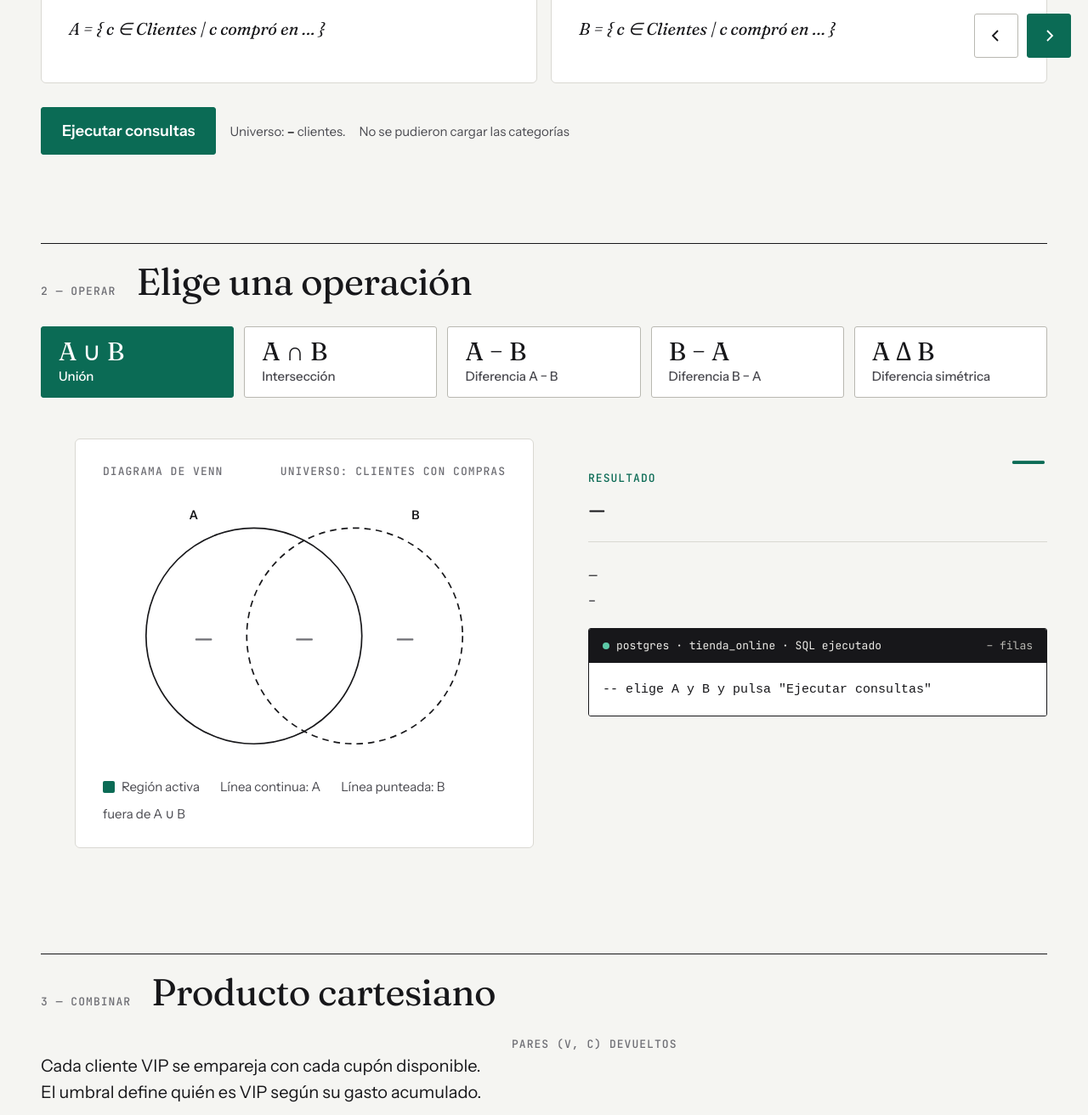
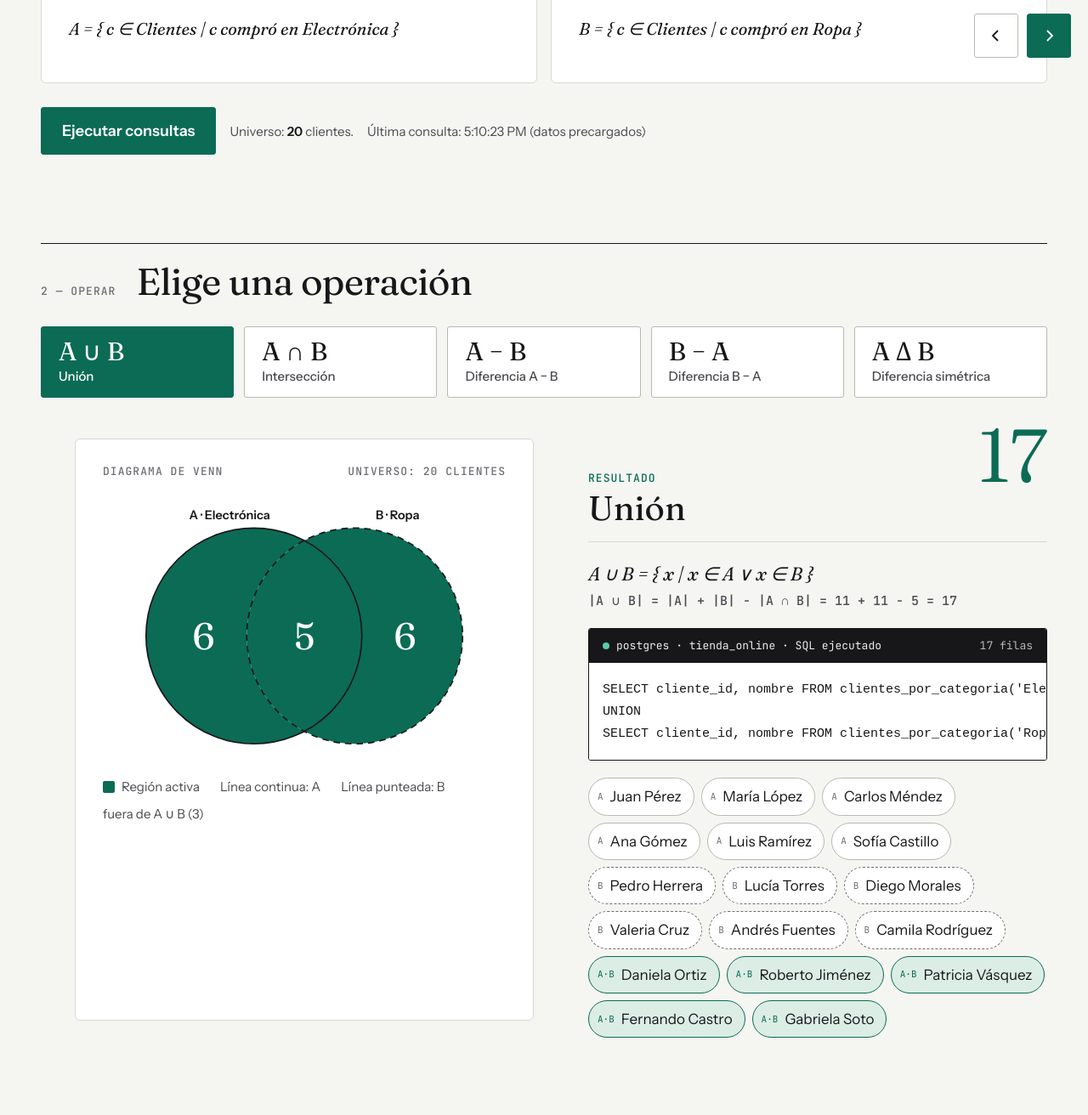
Before and after one commit to oalfaro2019377/algebra-lineal, a website: page seccion1-teoria-conjuntos/app/public/seccion1.html in a window 1280 px wide. Shown: the part 712-2024 px from the top of the page at 85% size. Drawn offline with Linux system fonts and the light colour scheme; no server answers.

Commit message:
Sección 1 funciona en GitHub Pages con datos precargados de respaldo
Antes, toda la Sección 1 dependía de /api/* (Express + PostgreSQL),
así que en Pages (hosting estático) no cargaba nada — ni categorías,
ni las operaciones de conjuntos, ni el producto cartesiano.

Cada fetch ahora intenta primero la ruta en vivo (igual que siempre
en local, sin cambios ahí) y, si falla, calcula el mismo resultado en
el navegador a partir de data/seccion1-fallback.json — un volcado real
de la base (3 categorías, 20 clientes, montos y cupones reales, no
datos inventados), replicando en JS la misma lógica de UNION/
INTERSECT/EXCEPT y el filtro VIP + CROSS JOIN que hace Postgres.
Verificado que da exactamente los mismos números que la API en vivo.

La insignia "PostgreSQL · en vivo" cambia a "Datos precargados · sin
conexión" cuando se usa el respaldo, para no aparentar una consulta
en vivo que no está ocurriendo.

Co-Authored-By: Claude Sonnet 5 <noreply@anthropic.com>

```diff
--- /dev/null
+++ b/seccion1-teoria-conjuntos/app/public/data/seccion1-fallback.json
@@ -0,0 +1,333 @@
+{
+  "categorias": [
+    {
+      "categoria_id": 1,
+      "nombre": "Electrónica"
+    },
+    {
+      "categoria_id": 3,
+      "nombre": "Hogar"
+    },
+    {
+      "categoria_id": 2,
+      "nombre": "Ropa"
+    }
+  ],
+  "universo": {
+    "total": 20,
+    "clientes": [
+      {
+        "cliente_id": 1,
+        "nombre": "Juan Pérez"
+      },
+      {
+        "cliente_id": 2,
+        "nombre": "María López"
+      },
+      {
+        "cliente_id": 3,
+        "nombre": "Carlos Méndez"
+      },
+      {
+        "cliente_id": 4,
+        "nombre": "Ana Gómez"
+      },
+      {
+        "cliente_id": 5,
+        "nombre": "Luis Ramírez"
+      },
+      {
+        "cliente_id": 6,
+        "nombre": "Sofía Castillo"
+      },
+      {
+        "cliente_id": 7,
+        "nombre": "Pedro Herrera"
+      },
+      {
+        "cliente_id": 8,
+        "nombre": "Lucía Torres"
+      },
+      {
+        "cliente_id": 9,
+        "nombre": "Diego Morales"
+      },
+      {
+        "cliente_id": 10,
+        "nombre": "Valeria Cruz"
+      },
+      {
+        "cliente_id": 11,
+        "nombre": "Andrés Fuentes"
+      },
+      {
+        "cliente_id": 12,
+        "nombre": "Camila Rodríguez"
+      },
+      {
+        "cliente_id": 13,
+        "nombre": "Daniela Ortiz"
+      },
+      {
+        "cliente_id": 14,
+        "nombre": "Roberto Jiménez"
+      },
+      {
+        "cliente_id": 15,
+        "nombre": "Patricia Vásquez"
+      },
+      {
+        "cliente_id": 16,
+        "nombre": "Fernando Castro"
+      },
+      {
+        "cliente_id": 17,
+        "nombre": "Gabriela Soto"
+      },
+      {
+        "cliente_id": 18,
+        "nombre": "Mariana Luna"
+      },
+      {
+        "cliente_id": 19,
+        "nombre": "Jorge Paredes"
+      },
+      {
+        "cliente_id": 20,
+        "nombre": "Isabel Rojas"
+      }
+    ]
+  },
+  "clientesPorCategoria": {
+    "Electrónica": [
+      {
+        "cliente_id": 1,
+        "nombre": "Juan Pérez"
+      },
+      {
+        "cliente_id": 2,
+        "nombre": "María López"
+      },
+      {
+        "cliente_id": 3,
+        "nombre": "Carlos Méndez"
+      },
+      {
+        "cliente_id": 4,
+        "nombre": "Ana Gómez"
+      },
+      {
+        "cliente_id": 5,
+        "nombre": "Luis Ramírez"
+      },
+      {
+        "cliente_id": 6,
+        "nombre": "Sofía Castillo"
+      },
+      {
+        "cliente_id": 13,
+        "nombre": "Daniela Ortiz"
+      },
+      {
+        "cliente_id": 14,
+        "nombre": "Roberto Jiménez"
+      },
+      {
+        "cliente_id": 15,
+        "nombre": "Patricia Vásquez"
+      },
+      {
+        "cliente_id": 16,
+        "nombre": "Fernando Castro"
+      },
+      {
+        "cliente_id": 17,
+        "nombre": "Gabriela Soto"
+      }
+    ],
+    "Ropa": [
+      {
+        "cliente_id": 7,
+        "nombre": "Pedro Herrera"
+      },
+      {
+        "cliente_id": 8,
+        "nombre": "Lucía Torres"
+      },
+      {
+        "cliente_id": 9,
+        "nombre": "Diego Morales"
+      },
+      {
+        "cliente_id": 10,
+        "nombre": "Valeria Cruz"
+      },
+      {
+        "cliente_id": 11,
+        "nombre": "Andrés Fuentes"
+      },
+      {
+        "cliente_id": 12,
+        "nombre": "Camila Rodríguez"
+      },
+      {
+        "cliente_id": 13,
+        "nombre": "Daniela Ortiz"
+      },
+      {
+        "cliente_id": 14,
+        "nombre": "Roberto Jiménez"
+      },
+      {
+        "cliente_id": 15,
+        "nombre": "Patricia Vásquez"
+      },
+      {
+        "cliente_id": 16,
+        "nombre": "Fernando Castro"
+      },
+      {
+        "cliente_id": 17,
+        "nombre": "Gabriela Soto"
+      }
+    ],
+    "Hogar": [
+      {
+        "cliente_id": 18,
+        "nombre": "Mariana Luna"
+      },
+      {
+        "cliente_id": 19,
+        "nombre": "Jorge Paredes"
+      },
+      {
+        "cliente_id": 20,
+        "nombre": "Isabel Rojas"
+      }
+    ]
+  },
+  "gastoClientes": [
+    {
+      "cliente_id": 1,
+      "nombre": "Juan Pérez",
+      "gasto_total": 900.0
+    },
+    {
+      "cliente_id": 2,
+      "nombre": "María López",
+      "gasto_total": 470.0
+    },
+    {
+      "cliente_id": 3,
+      "nombre": "Carlos Méndez",
+      "gasto_total": 1420.0
+    },
+    {
+      "cliente_id": 4,
+      "nombre": "Ana Gómez",
+      "gasto_total": 560.0
+    },
+    {
+      "cliente_id": 5,
+      "nombre": "Luis Ramírez",
+      "gasto_total": 1340.0
+    },
+    {
+      "cliente_id": 6,
+      "nombre": "Sofía Castillo",
+      "gasto_total": 1510.0
+    },
+    {
+      "cliente_id": 7,
+      "nombre": "Pedro Herrera",
+      "gasto_total": 400.0
+    },
+    {
+      "cliente_id": 8,
+      "nombre": "Lucía Torres",
+      "gasto_total": 870.0
+    },
+    {
+      "cliente_id": 9,
+      "nombre": "Diego Morales",
+      "gasto_total": 470.0
+    },
+    {
+      "cliente_id": 10,
+      "nombre": "Valeria Cruz",
+      "gasto_total": 850.0
+    },
+    {
+      "cliente_id": 11,
+      "nombre": "Andrés Fuentes",
+      "gasto_total": 1290.0
+    },
+    {
+      "cliente_id": 12,
+      "nombre": "Camila Rodríguez",
+      "gasto_total": 1700.0
+    },
+    {
+      "cliente_id": 13,
+      "nombre": "Daniela Ortiz",
+      "gasto_total": 630.0
+    },
+    {
+      "cliente_id": 14,
+      "nombre": "Roberto Jiménez",
+      "gasto_total": 1100.0
+    },
+    {
+      "cliente_id": 15,
+      "nombre": "Patricia Vásquez",
+      "gasto_total": 1070.0
+    },
+    {
+      "cliente_id": 16,
+      "nombre": "Fernando Castro",
+      "gasto_total": 530.0
+    },
+    {
+      "cliente_id": 17,
+      "nombre": "Gabriela Soto",
+      "gasto_total": 1730.0
+    },
+    {
+      "cliente_id": 18,
+      "nombre": "Mariana Luna",
+      "gasto_total": 280.0
+    },
+    {
+      "cliente_id": 19,
+      "nombre": "Jorge Paredes",
+      "gasto_total": 245.0
+    },
+    {
+      "cliente_id": 20,
+      "nombre": "Isabel Rojas",
+      "gasto_total": 375.0
+    }
+  ],
+  "cupones": [
+    {
+      "cupon_id": 1,
+      "codigo": "DESC10",
+      "descripcion": "10% de descuento en la próxima compra"
+    },
+    {
+      "cupon_id": 2,
+      "codigo": "DESC20-ELEC",
+      "descripcion": "20% de descuento en categoría Electrónica"
+    },
+    {
+      "cupon_id": 3,
+      "codigo": "ENVIOGRATIS",
+      "descripcion": "Envío gratis en el siguiente pedido"
+    },
+    {
+      "cupon_id": 4,
+      "codigo": "REGALO2X1",
+      "descripcion": "Promoción 2x1 en accesorios seleccionados"
+    }
+  ]
+}
--- a/seccion1-teoria-conjuntos/app/public/seccion1.html
+++ b/seccion1-teoria-conjuntos/app/public/seccion1.html
@@ -278,21 +278,127 @@
     }
   }
 
+  // ---------------------------------------------------------------
+  // Respaldo sin servidor: en GitHub Pages no hay Express ni Postgres,
+  // así que /api/* siempre da 404. Cada fetchX intenta primero la ruta
+  // en vivo (como siempre, en local); si falla, calcula el mismo
+  // resultado en el navegador a partir de data/seccion1-fallback.json
+  // — un volcado real de la base (3 categorías, 20 clientes), no datos
+  // inventados. El insignia "PostgreSQL · en vivo" avisa cuál modo
+  // está activo.
+  let usingFallback = false;
+  let fallbackPromise = null;
+  function loadFallback(){
+    if(!fallbackPromise){
+      fallbackPromise = fetch('data/seccion1-fallback.json').then(res=>{
+        if(!res.ok) throw new Error('No se pudo cargar el respaldo de datos');
+        return res.json();
+      });
+    }
+    return fallbackPromise;
+  }
+  function markOffline(){
+    if(usingFallback) return;
+    usingFallback = true;
+    const badge = document.getElementById('liveBadge');
+    badge.classList.add('is-offline');
+    badge.innerHTML = '<span class="dot" id="liveDot"></span>Datos precargados · sin conexión';
+  }
+
+  function byClienteId(arr){ return [...arr].sort((x,y)=>x.cliente_id-y.cliente_id); }
+
+  function fmtSqlClient(catA, catB){
+    return {
+      union: `SELECT cliente_id, nombre FROM clientes_por_categoria('${catA}')\nUNION\nSELECT cliente_id, nombre FROM clientes_por_categoria('${catB}');`,
+      interseccion: `SELECT cliente_id, nombre FROM clientes_por_categoria('${catA}')\nINTERSECT\nSELECT cliente_id, nombre FROM clientes_por_categoria('${catB}');`,
+      diferenciaAB: `SELECT cliente_id, nombre FROM clientes_por_categoria('${catA}')\nEXCEPT\nSELECT cliente_id, nombre FROM clientes_por_categoria('${catB}');`,
+      diferenciaBA: `SELECT cliente_id, nombre FROM clientes_por_categoria('${catB}')\nEXCEPT\nSELECT cliente_id, nombre FROM clientes_por_categoria('${catA}');`,
+      diferenciaSimetrica: `(SELECT cliente_id, nombre FROM clientes_por_categoria('${catA}')\n EXCEPT\n SELECT cliente_id, nombre FROM clientes_por_categoria('${catB}'))\nUNION\n(SELECT cliente_id, nombre FROM clientes_por_categoria('${catB}')\n EXCEPT\n SELECT cliente_id, nombre FROM clientes_por_categoria('${catA}'));`,
+    };
+  }
+
+  // Replica en JS lo que hacen UNION/INTERSECT/EXCEPT sobre las listas
+  // de clientes por categoría — mismos resultados que el backend,
+  // calculados con los datos ya traídos en vez de una consulta nueva.
+  function computeConjuntos(fallback, catA, catB){
+    const a = byClienteId(fallback.clientesPorCategoria[catA] || []);
+    const b = byClienteId(fallback.clientesPorCategoria[catB] || []);
+    const idsA = new Set(a.map(c=>c.cliente_id));
+    const idsB = new Set(b.map(c=>c.cliente_id));
+    const byId = new Map([...a, ...b].map(c=>[c.cliente_id, c]));
+    const union = byClienteId([...new Set([...idsA, ...idsB])].map(id=>byId.get(id)));
+    const interseccion = byClienteId(a.filter(c=>idsB.has(c.cliente_id)));
+    const diferenciaAB = byClienteId(a.filter(c=>!idsB.has(c.cliente_id)));
+    const diferenciaBA = byClienteId(b.filter(c=>!idsA.has(c.cliente_id)));
+    const diferenciaSimetrica = byClienteId([...diferenciaAB, ...diferenciaBA]);
+    return {
+      catA, catB, a, b, union, interseccion, diferenciaAB, diferenciaBA, diferenciaSimetrica,
+      totalClientes: fallback.universo.total,
+      sql: fmtSqlClient(catA, catB),
+    };
+  }
+
+  // Replica el filtro VIP (HAVING gasto_total > umbral) + CROSS JOIN
+  // con cupones, con el mismo orden que usa el backend.
+  function computeCartesiano(fallback, minGasto){
+    const vip = fallback.gastoClientes
+      .filter(c => c.gasto_total > minGasto)
+      .sort((x,y)=> y.gasto_total - x.gasto_total || x.cliente_id - y.cliente_id);
+    const cupones = [...fallback.cupones].sort((x,y)=>x.cupon_id-y.cupon_id);
+    const vipByCliente = byClienteId(vip);
+    const pares = [];
+    vipByCliente.forEach(v=>{
+      cupones.forEach(cu=>{
+        pares.push({ cliente_id: v.cliente_id, nombre: v.nombre, gasto_total: v.gasto_total, cupon_id: cu.cupon_id, codigo: cu.codigo });
+      });
+    });
+    return {
+      minGasto, vip, cupones, pares,
+      sql: `SELECT v.cliente_id, v.nombre, v.gasto_total, cu.codigo\nFROM v_clientes_vip v   -- gasto_total > ${minGasto}\nCROSS JOIN cupones cu\nORDER BY v.cliente_id, cu.cupon_id;`,
+    };
+  }
+
   async function fetchCategorias(){
+    try {
       const res = await fetch('api/categorias');
-    if(!res.ok) throw new Error('No se pudieron cargar las categorías');
-    return res.json();
+      if(!res.ok) throw new Error();
+      return await res.json();
+    } catch (e) {
+      markOffline();
+      return (await loadFallback()).categorias;
+    }
   }
   async function fetchUniverso(){
+    try {
       const res = await fetch('api/universo');
-    if(!res.ok) throw new Error('No se pudo cargar el universo de clientes');
-    return res.json();
+      if(!res.ok) throw new Error();
+      return await res.json();
+    } catch (e) {
+      markOffline();
+      return (await loadFallback()).universo;
+    }
   }
   async function fetchConjuntos(catA, catB){
+    try {
       const res = await fetch('api/conjuntos?catA=' + encodeURIComponent(catA) + '&catB=' + encodeURIComponent(catB));
       const data = await res.json();
       if(!res.ok) throw new Error(data.error || 'Error al consultar conjuntos');
       return data;
+    } catch (e) {
+      markOffline();
+      return computeConjuntos(await loadFallback(), catA, catB);
+    }
+  }
+  async function fetchCartesiano(minGasto){
+    try {
+      const res = await fetch('api/cartesiano?minGasto=' + encodeURIComponent(minGasto));
+      const data = await res.json();
+      if(!res.ok) throw new Error(data.error || 'Error al consultar el producto cartesiano');
+      return data;
+    } catch (e) {
+      markOffline();
+      return computeCartesiano(await loadFallback(), minGasto);
+    }
   }
 
   async function runConsulta(){
@@ -327,7 +433,7 @@
       const outside = data.totalClientes - data.union.length;
       document.getElementById('outsideLabel').textContent = 'fuera de A ∪ B (' + outside + ')';
 
-      statusEl.textContent = 'Última consulta: ' + new Date().toLocaleTimeString();
+      statusEl.textContent = 'Última consulta: ' + new Date().toLocaleTimeString() + (usingFallback ? ' (datos precargados)' : '');
       renderOperation();
     } catch (err) {
       statusEl.textContent = err.message;
@@ -340,9 +446,7 @@
     const statusEl = document.getElementById('cartStatus');
     statusEl.textContent = 'Consultando PostgreSQL…';
     try {
-      const res = await fetch('api/cartesiano?minGasto=' + encodeURIComponent(minGasto));
-      const data = await res.json();
-      if(!res.ok) throw new Error(data.error || 'Error al consultar el producto cartesiano');
+      const data = await fetchCartesiano(minGasto);
 
       document.getElementById('statV').textContent = data.vip.length;
       document.getElementById('statC').textContent = data.cupones.length;
@@ -372,7 +476,7 @@
         });
       }
       table.appendChild(tbody);
-      statusEl.textContent = 'Última consulta: ' + new Date().toLocaleTimeString();
+      statusEl.textContent = 'Última consulta: ' + new Date().toLocaleTimeString() + (usingFallback ? ' (datos precargados)' : '');
     } catch (err) {
       statusEl.textContent = err.message;
     }
```
Lines whose indentation alone changed are shown as unchanged.
